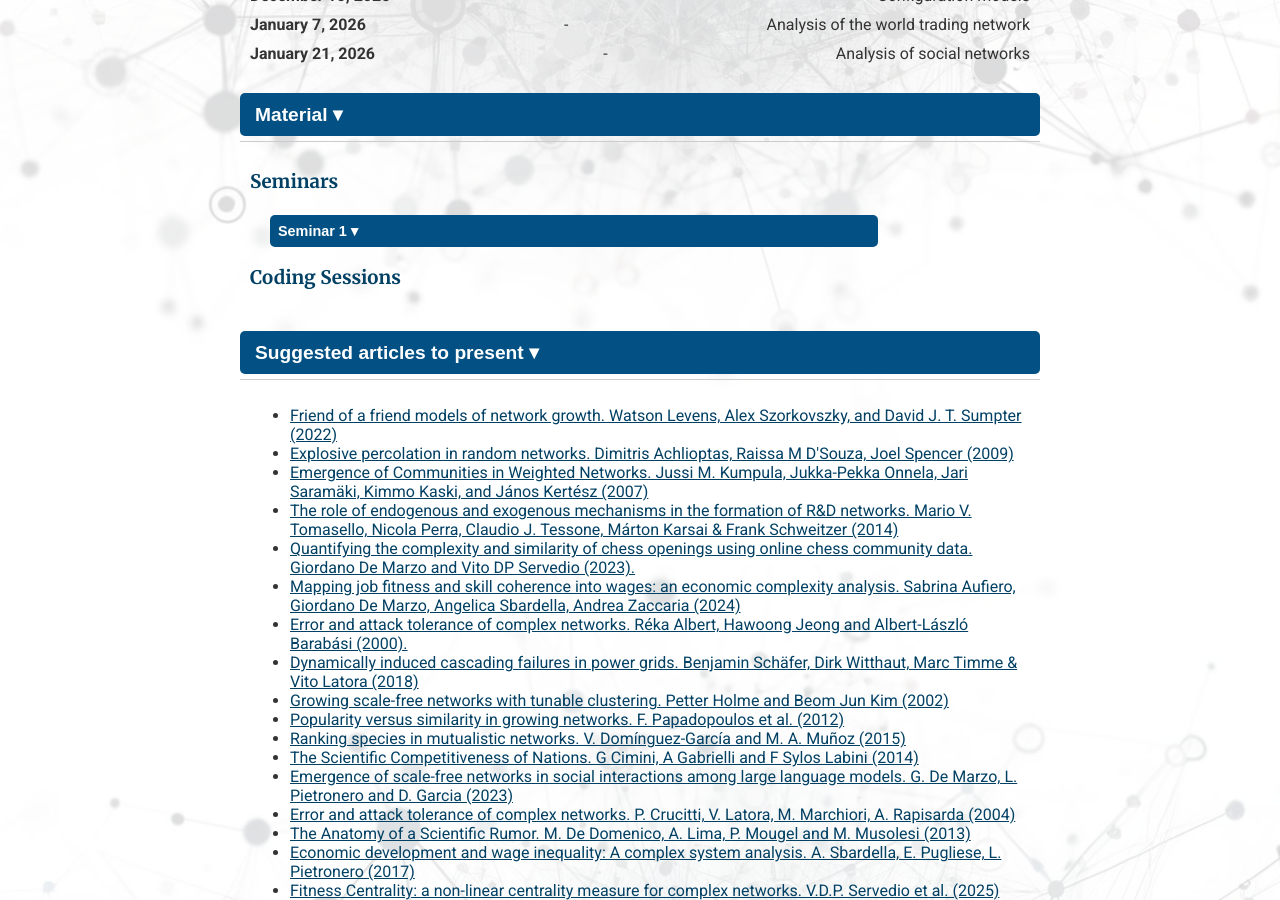
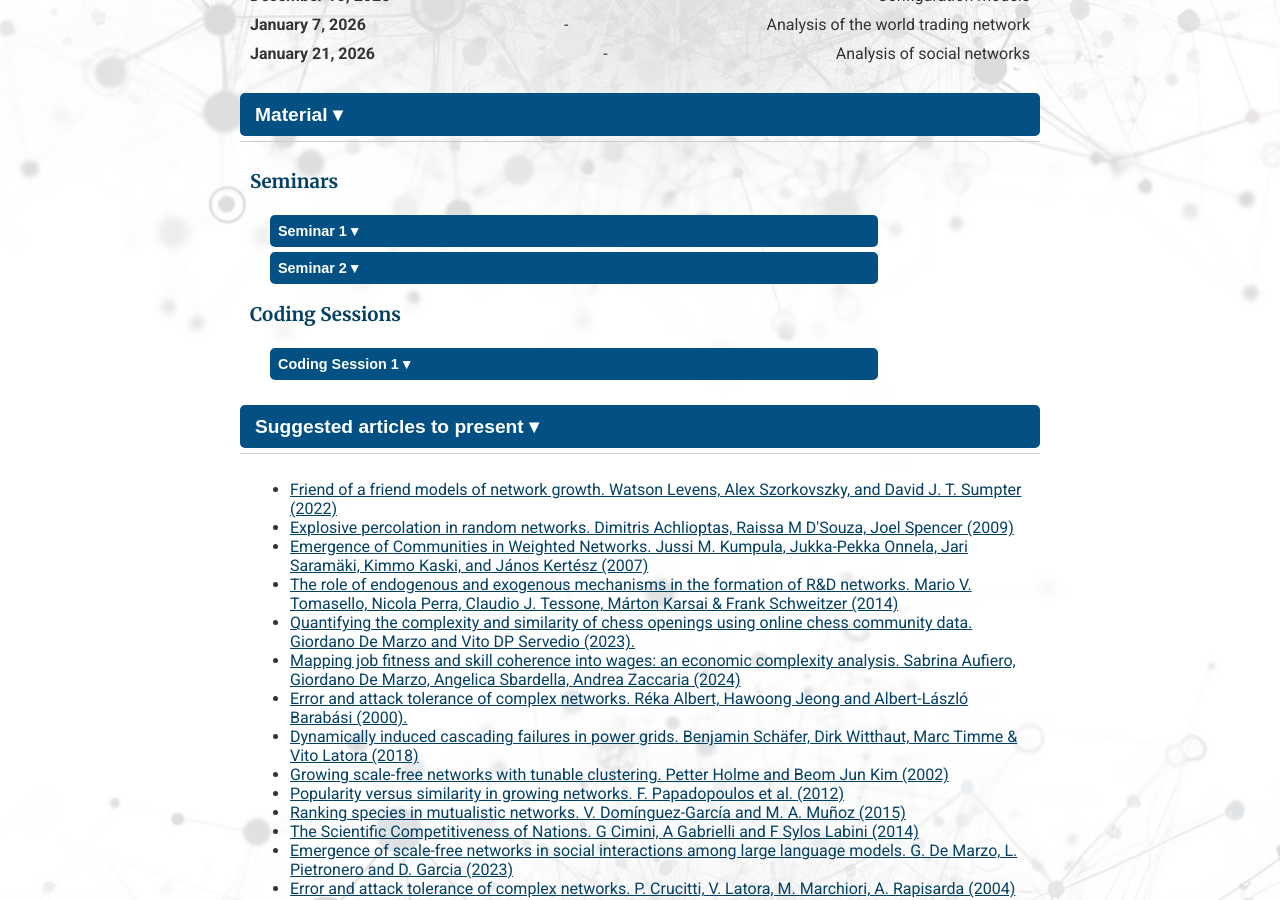
Before and after one commit to giordano-demarzo/giordano-demarzo.github.io, a Jekyll site: the page built from Network_Science.markdown, in a window 1280 px wide and 900 px high, scrolled down 1996 px. Built offline with Jekyll 4.4.1, drawn with Linux system fonts in a browser that asks for light colours.

Commit message:
Seminar and exercise 2

```diff
--- a/Network_Science.markdown
+++ b/Network_Science.markdown
@@ -136,9 +136,28 @@
                    </ul>
           </div>
        </div>
+       <div class="nested-accordion">
+           <button class="nested-accordion-button">Seminar 2 &#9662;</button>
+           <div class="nested-accordion-content">
+               <h4>Readings and Slides</h4>
+                   <ul>
+                       	<li><a href="/files/network_science_25/Network_Science_2.pdf">Slides</a></li>
+                       	<li><a href="https://www.nature.com/articles/s41598-022-26961-x">The explosive value of the networks. A. Scala, M. Del Mastro (2023) </a></li>
+                   </ul>
+           </div>
+       </div>
 
        <h3> Coding Sessions </h3>
        <h5> </h5>
+       <div class="nested-accordion">
+           <button class="nested-accordion-button">Coding Session 1 &#9662;</button>
+           <div class="nested-accordion-content">
+               <h4>Code</h4>
+                   <ul>
+                       <li><a href="/files/network_science_25/exercises/networkx_introduction.ipynb">Code</a></li>
+                   </ul>
+           </div>
+       </div>
    </div>
    <!-- Papers for Students Presentations -->
    <button class="accordion-button" onclick="toggleAccordion('material-section')">Suggested articles to present &#9662;</button>
```
Also changed, not shown: 2 other files.
